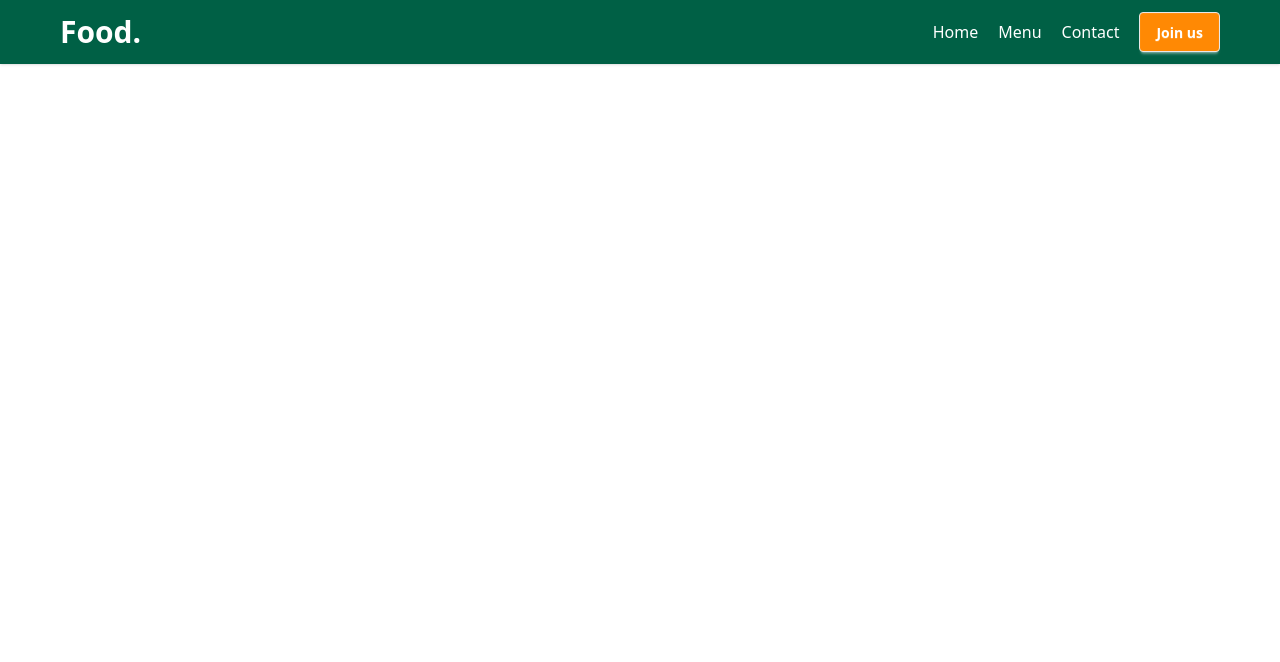
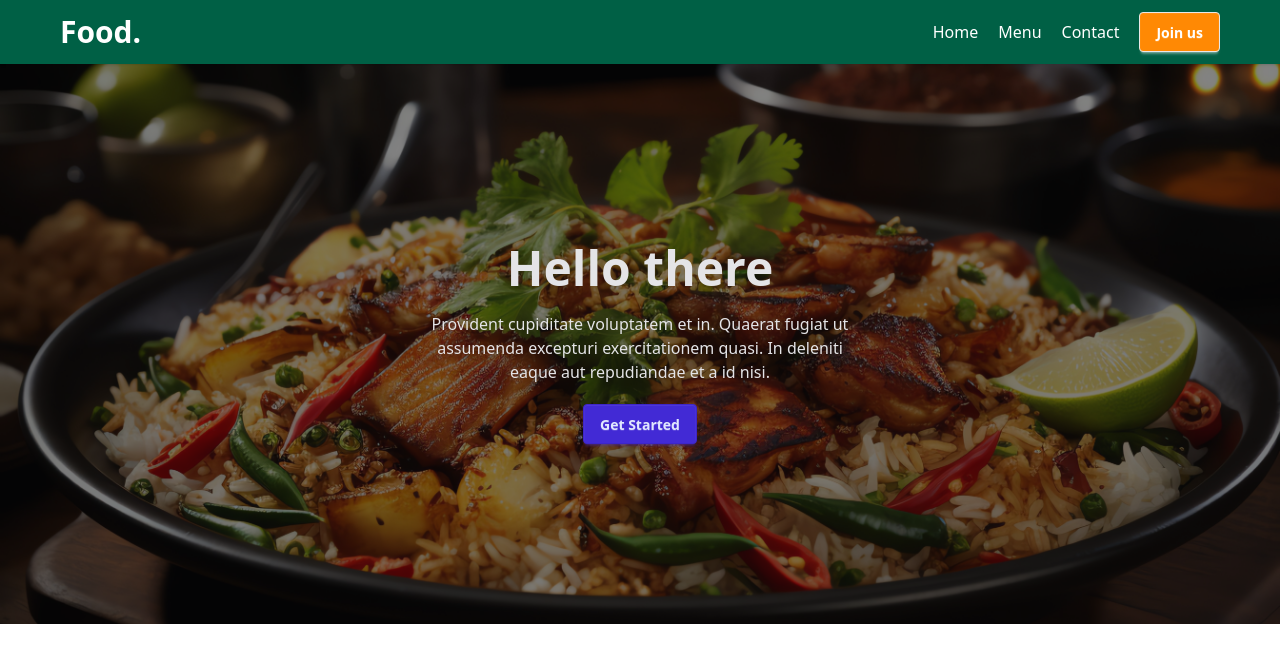
Before and after one commit to Myself-Ashish-Sarker/Food., a React (Vite) app in the folder client/: page / in a window 1280 px wide. Shown: the top 662 px of the page. Built offline with nearby package versions, Linux system fonts and the light colour scheme.

Commit message:
'Home' route created, 'Hero' section somewhat created but not polished enough

```diff
--- a/client/src/Root/Root.jsx
+++ b/client/src/Root/Root.jsx
@@ -1,9 +1,11 @@
+import { Outlet } from "react-router";
 import Navbar from "../shared/Navbar";
 
 const Root = () => {
     return (
         <div>
             <Navbar />
+            <Outlet />
         </div>
     );
 };
--- /dev/null
+++ b/client/src/components/Hero.jsx
@@ -0,0 +1,27 @@
+import heroImg from "../assets/hero2.jpg";
+
+const Hero = () => {
+    return (
+        <>
+            <div
+                className="hero h-[70vh]"
+                style={{
+                    backgroundImage: `url(${heroImg})`,
+                }}
+            >
+                <div className="hero-overlay"></div>
+                <div className="hero-content text-neutral-content text-center">
+                    <div className="max-w-md">
+                        <h1 className="mb-5 text-5xl font-bold">Hello there</h1>
+                        <p className="mb-5">
+                            Provident cupiditate voluptatem et in. Quaerat fugiat ut assumenda excepturi exercitationem
+                            quasi. In deleniti eaque aut repudiandae et a id nisi.
+                        </p>
+                        <button className="btn btn-primary">Get Started</button>
+                    </div>
+                </div>
+            </div>
+        </>
+    );
+};
+export default Hero;
--- a/client/src/pages/Home.jsx
+++ b/client/src/pages/Home.jsx
@@ -1,9 +1,9 @@
-import React from 'react';
+import Hero from "../components/Hero";
 
 const Home = () => {
     return (
         <div>
-
+            <Hero />
         </div>
     );
 };
--- a/client/src/router/router.jsx
+++ b/client/src/router/router.jsx
@@ -8,7 +8,7 @@
         element: <Root />,
         children: [
             {
-                path: "/home",
+                path: "/",
                 element: <Home />
             }
         ]
```
Also changed, not shown: client/src/assets/hero2.jpg (added), 1 other file (tests, documents, lock files or other folders).
